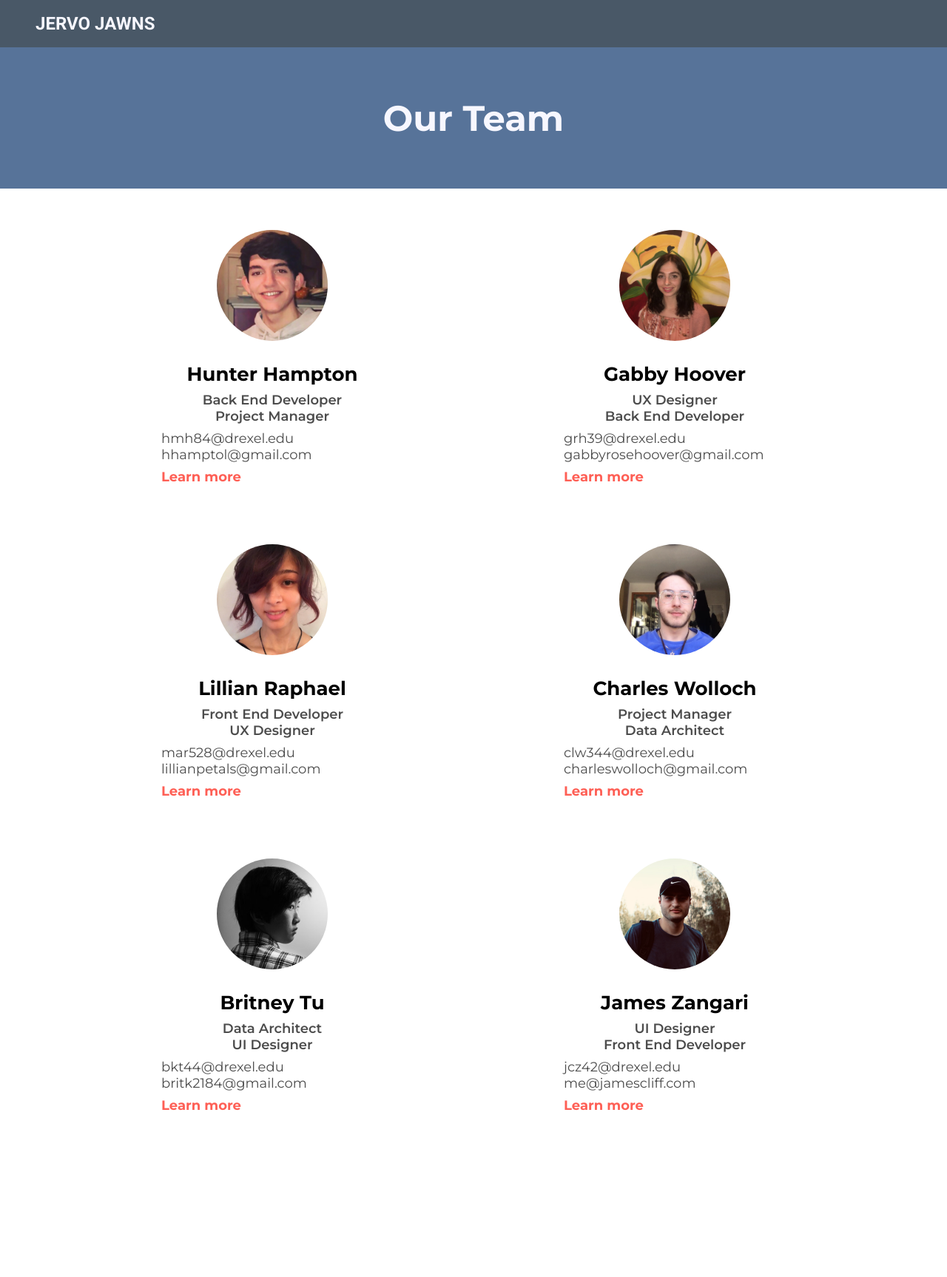
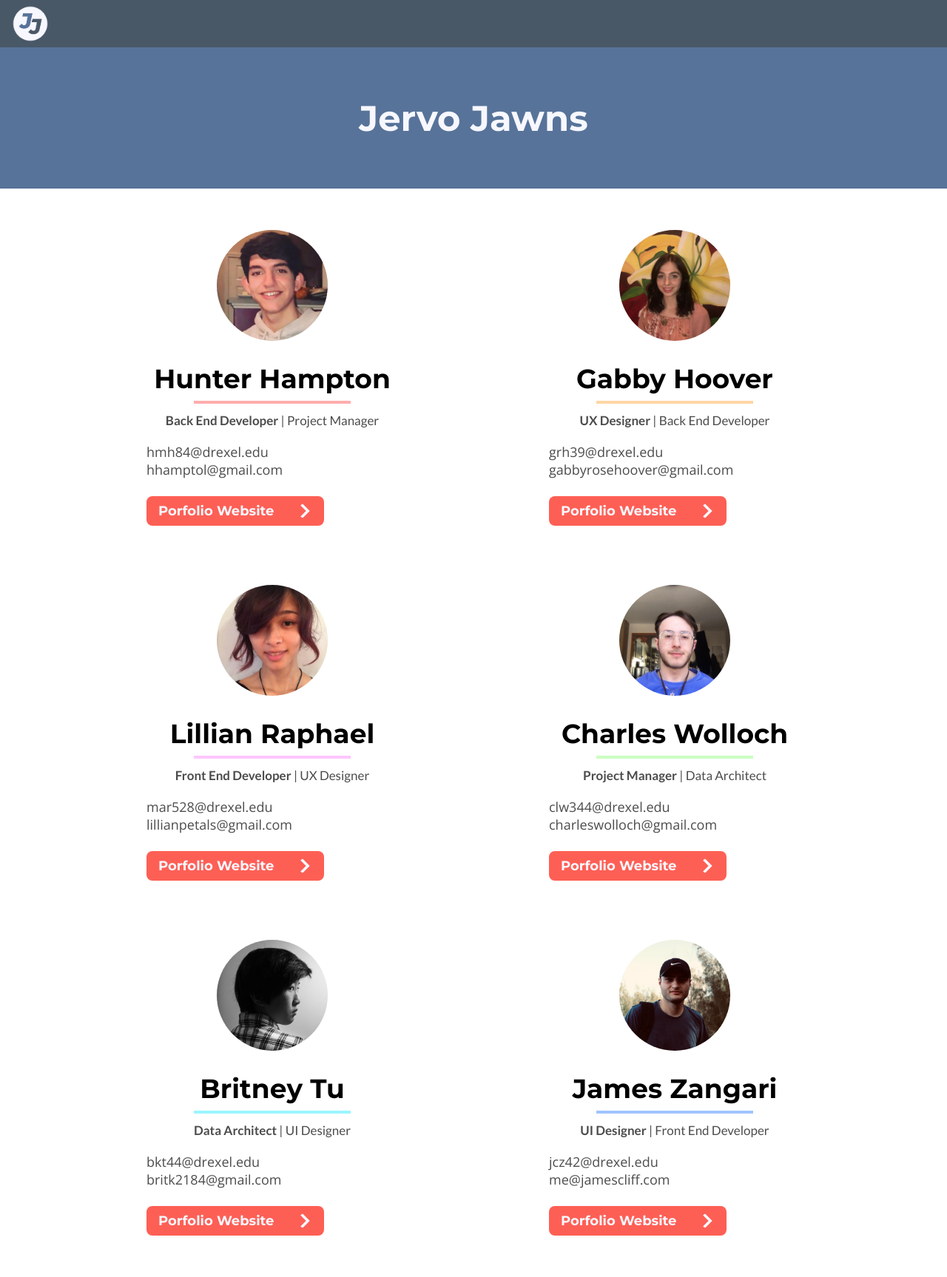
Before and after one commit to 111yp/jervo-jawns, a PHP site: page / in a window 1280 px wide. Shown: the whole page at 74% size. Before the commit the page ends 1502 px from the top, so only its background shows below. Run offline with PHP 8.4, Linux system fonts and the light colour scheme.

Commit message:
update navbar | update team cards
Update navbar to include icon, removed text from navbar. changed header text from "Our Team" to "Jervo Jawns". Updated profile cards to match new figma designs.

```diff
--- a/assets/css/main.css
+++ b/assets/css/main.css
@@ -25,6 +25,13 @@
 	--dark-navy: #495867;
 	--navy: #577399;
 	--peach: #FE5F55;
+
+	--pastel-red: #FFADAD;
+	--pastel-yellow: #FFD6A5;
+	--pastel-purple: #FFC6FF;
+	--pastel-green: #CAFFBF;
+	--pastel-cyan: #9BF6FF;
+	--pastel-blue: #A0C4FF;
 }
 
 * {
@@ -37,7 +44,11 @@ nav {
 	align-items: center;
 	background-color: var(--dark-navy);
 	height: 64px;
-	padding: 0rem 3rem;
+	padding: 0rem 1rem;
+}
+
+nav img {
+	width: 50px;
 }
 
 header {
@@ -67,24 +78,57 @@ h3 {
 	color: #000000;
 	font-family: 'Montserrat', sans-serif;
 	font-weight: bold;
-	font-size: 26px;
+	font-size: 36px;
 	padding-top: 1rem;
+}
+
+h3:after
+{
+    content:'';
+	display:block;
+	margin: .5rem auto;
+	width: 13rem;
+}
+
+.divider-red:after {
+	border: 2px solid var(--pastel-red);
+}
+
+.divider-yellow:after {
+	border: 2px solid var(--pastel-yellow);
+}
+
+.divider-purple:after {
+	border: 2px solid var(--pastel-purple);
+}
+
+.divider-green:after {
+	border: 2px solid var(--pastel-green);
+}
+
+.divider-cyan:after {
+	border: 2px solid var(--pastel-cyan);
+}
+
+.divider-blue:after {
+	border: 2px solid var(--pastel-blue);
 }
 
 h4 {
 	color: var(--dark-gray);
-	font-family: 'Montserrat', sans-serif;
-	font-weight: 600;
-	font-size: 18px;
-	padding: .5rem 0;
+	font-family: 'Lato', sans-serif;
+	font-weight: 400;
+	font-size: 17px;
+	padding: .25rem 0;
 }
 
 p, [mailto] {
 	color: var(--dark-gray);
-	font-family: 'Montserrat', sans-serif;
+	font-family: 'Open Sans', sans-serif;
 	font-size: 18px;
 	font-weight: normal;
 	text-align: left;
+	padding: 1rem 0;
 }
 
 .grid-item p a {
@@ -125,9 +169,32 @@ a {
 
 .grid-item {
 	text-align: center;
-	width: 300px;
+	width: 340px;
 	margin: 0 auto;
 	transition: all .5s;
+}
+
+.portfolio-button {
+	display: flex;
+	align-items: center;
+	justify-content: center;
+	background-color: var(--peach);
+	height: 40px;
+	border-radius: 8px;
+}
+
+.portfolio-button p {
+	font-family: 'Montserrat', sans-serif;
+	font-weight: bold;
+	color: #F7F7FF;
+	margin: 0;
+    padding: 1rem;
+}
+
+.portfolio-button img {
+	width: 20px;
+	height: 20px;
+	padding: 1rem;
 }
 
 /* Hover States */
--- a/index.html
+++ b/index.html
@@ -6,15 +6,17 @@
       <meta name="viewport" content="width=device-width, initial-scale=1.0" />
       <link href="https://fonts.googleapis.com/css2?family=Montserrat:wght@400;600;700&display=swap" rel="stylesheet">
       <link href="https://fonts.googleapis.com/css2?family=Roboto:wght@700&display=swap" rel="stylesheet">
+      <link href="https://fonts.googleapis.com/css2?family=Open+Sans&display=swap" rel="stylesheet">
+      <link href="https://fonts.googleapis.com/css2?family=Lato:wght@400;700&display=swap" rel="stylesheet">
       <link rel="stylesheet" href="assets\css\main.css">
    </head>
 
    <nav>
-      <h2>Jervo Jawns</h2>
+      <img src="assets/img/JJ-icon.png">
    </nav>
 
    <header>
-      <h1>Our Team</h1>
+      <h1>Jervo Jawns</h1>
    </header>
 
    <body>
@@ -22,54 +24,81 @@
 
          <div class="grid-item">
             <a class="img-link" href="https://www.hunterhdesign.com" target="_blank" rel="noopener noreferrer"><img src="assets/img/profiles/hunter.jpeg"></a>
-            <h3>Hunter Hampton</h3>
-            <h4>Back End Developer<br>Project Manager</h4>
+            <h3 class="divider-red">Hunter Hampton</h3>
+            <h4><strong>Back End Developer</strong> | Project Manager</h4>
             <p><a mailto href="mailto:hmh84@drexel.edu">hmh84@drexel.edu</a><a mailto href="mailto:hhamptol@gmail.com">hhamptol@gmail.com</a></p>
-            <a href="https://www.hunterhdesign.com" target="_blank" rel="noopener noreferrer">Learn more</a>
+            <a href="https://www.hunterhdesign.com" target="_blank" rel="noopener noreferrer">
+               <div class="portfolio-button">
+                  <p>Porfolio Website</p>
+                  <img src="assets/svg/arrow.svg">
+               </div>
+            </a>
          </div>
 
          <div class="grid-item">
             <a class="img-link" href="https://gabriellehoover.com" target="_blank" rel="noopener noreferrer"><img src="assets/img/profiles/gabby.jpg"></a>
-            <h3>Gabby Hoover</h3>
-            <h4>UX Designer<br>Back End Developer</h4>
+            <h3 class="divider-yellow">Gabby Hoover</h3>
+            <h4><strong>UX Designer</strong> | Back End Developer</h4>
             <p><a mailto href="mailto:grh39@drexel.edu">grh39@drexel.edu</a><a mailto href="mailto:gabbyrosehoover@gmail.com">gabbyrosehoover@gmail.com</a></p>
-            <a href="https://gabriellehoover.com" target="_blank" rel="noopener noreferrer">Learn more</a>
+            <a href="https://gabriellehoover.com" target="_blank" rel="noopener noreferrer">
+               <div class="portfolio-button">
+                  <p>Porfolio Website</p>
+                  <img src="assets/svg/arrow.svg">
+               </div>
+            </a>
          </div>
 
          <div class="grid-item">
             <a class="img-link" href="https://cybersnail.space" target="_blank" rel="noopener noreferrer"><img src="assets/img/profiles/lilly.jpg"></a>
-            <h3>Lillian Raphael</h3>
-            <h4>Front End Developer<br>UX Designer</h4>
+            <h3 class="divider-purple">Lillian Raphael</h3>
+            <h4><strong>Front End Developer</strong> | UX Designer</h4>
             <p><a mailto href="mailto:mar528@drexel.edu">mar528@drexel.edu</a><a mailto href="mailto:lillianpetals@gmail.com">lillianpetals@gmail.com</a></p>
-            <a href="https://cybersnail.space" target="_blank" rel="noopener noreferrer">Learn more</a>
+            <a href="https://cybersnail.space" target="_blank" rel="noopener noreferrer">
+               <div class="portfolio-button">
+                  <p>Porfolio Website</p>
+                  <img src="assets/svg/arrow.svg">
+               </div>
+            </a>
          </div>
 
          <div class="grid-item">
             <a class="img-link" href="https://www.charleswolloch.com" target="_blank" rel="noopener noreferrer"><img src="assets/img/profiles/charles.png"></a>
-            <h3>Charles Wolloch</h3>
-            <h4>Project Manager<br>Data Architect</h4>
+            <h3 class="divider-green">Charles Wolloch</h3>
+            <h4><strong>Project Manager</strong> | Data Architect</h4>
             <p><a mailto href="mailto:clw344@drexel.edu">clw344@drexel.edu</a><a mailto href="mailto:charleswolloch@gmail.com">charleswolloch@gmail.com</a></p>
-            <a href="https://www.charleswolloch.com" target="_blank" rel="noopener noreferrer">Learn more</a>
+            <a href="https://www.charleswolloch.com" target="_blank" rel="noopener noreferrer">
+               <div class="portfolio-button">
+                  <p>Porfolio Website</p>
+                  <img src="assets/svg/arrow.svg">
+               </div>
+            </a>
          </div>
 
          <div class="grid-item">
             <a class="img-link" href="https://www.btudesign.com" target="_blank" rel="noopener noreferrer"><img src="assets/img/profiles/britney.jpg"></a>
-            <h3>Britney Tu</h3>
-            <h4>Data Architect<br>UI Designer</h4>
+            <h3 class="divider-cyan">Britney Tu</h3>
+            <h4><strong>Data Architect</strong> | UI Designer</h4>
             <p><a mailto href="mailto:bkt44@drexel.edu">bkt44@drexel.edu</a><a mailto href="mailto:britk2184@gmail.com">britk2184@gmail.com</a></p>
-            <a href="https://www.btudesign.com" target="_blank" rel="noopener noreferrer">Learn more</a>
+            <a href="https://www.btudesign.com" target="_blank" rel="noopener noreferrer">
+               <div class="portfolio-button">
+                  <p>Porfolio Website</p>
+                  <img src="assets/svg/arrow.svg">
+               </div>
+            </a>
          </div>
 
          <div class="grid-item">
             <a class="img-link" href="https://www.jamescliff.com" target="_blank" rel="noopener noreferrer"><img src="assets/img/profiles/james.jpeg"></a>
-            <h3>James Zangari</h3>
-            <h4>UI Designer<br>Front End Developer</h4>
+            <h3 class="divider-blue">James Zangari</h3>
+            <h4><strong>UI Designer</strong> | Front End Developer</h4>
             <p><a mailto href="mailto:jcz42@drexel.edu">jcz42@drexel.edu</a><a mailto href="mailto:me@jamescliff.com">me@jamescliff.com</a></p>
-            <a href="https://www.jamescliff.com" target="_blank" rel="noopener noreferrer">Learn more</a>
+            <a href="https://www.jamescliff.com" target="_blank" rel="noopener noreferrer">
+               <div class="portfolio-button">
+                  <p>Porfolio Website</p>
+                  <img src="assets/svg/arrow.svg">
+               </div>
+            </a>
          </div>
-
-
       </div>
    </body>
-
 </html>
```
Also changed, not shown: assets/img/JJ-icon.png (added), assets/svg/arrow.svg (added).
